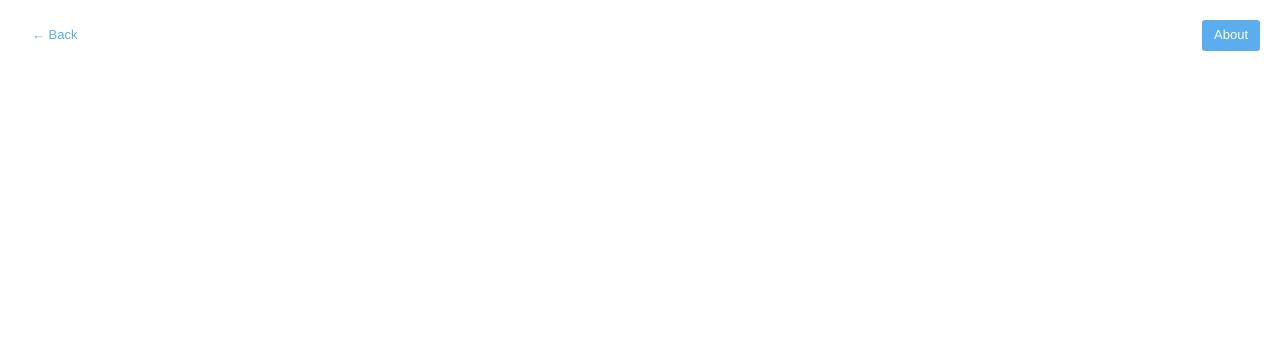
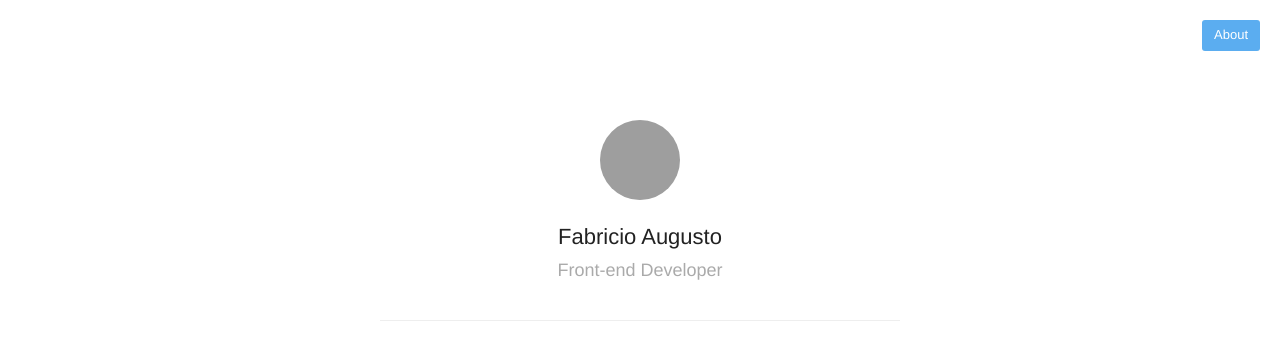
Before and after one commit to fabricionaweb/fabricionaweb.github.io, a website with bundled scripts: page index.html in a window 1280 px wide. Built offline with nearby package versions, Linux system fonts and the light colour scheme; grey boxes are pictures that could not be loaded.

Commit message:
create profile and setup preact-router

```diff
--- a/components/App.mjs
+++ b/components/App.mjs
@@ -1,9 +1,16 @@
 import { html } from '/packages/preact.mjs'
+import Router from '/packages/router.mjs'
 import Nav from '/components/Nav.mjs'
+import Home from '/components/Home.mjs'
 
 const App = () => html`
   <div class="app">
     <${Nav} />
+    <main class="main">
+      <${Router}>
+        <${Home} default />
+      <//>
+    </main>
   </div>
 `
 
--- /dev/null
+++ b/components/Home.mjs
@@ -0,0 +1,14 @@
+import { html } from '/packages/preact.mjs'
+import Profile from '/components/Profile.mjs'
+
+const Home = () => html`
+  <div class="Home">
+    <${Profile}
+      name="Fabricio Augusto"
+      role="Front-end Developer"
+      picture="//gravatar.com/avatar/79fb5298a62cdfdc0d16b46e44c5bfab.jpg?s=200"
+    />
+  </div>
+`
+
+export default Home
--- a/components/Nav.mjs
+++ b/components/Nav.mjs
@@ -2,7 +2,6 @@ import { html } from '/packages/preact.mjs'
 
 const Nav = () => html`
   <nav class="nav">
-    <a href="/" class="nav__item">← Back</a>
     <a href="/about" class="nav__item nav__item--about">About</a>
   </nav>
 `
--- /dev/null
+++ b/components/Profile.mjs
@@ -0,0 +1,13 @@
+import { html } from '/packages/preact.mjs'
+
+const Profile = ({ name, role, picture }) => html`
+  <header class="profile">
+    <a href="/">
+      <img class="profile__picture" src=${picture} />
+    </a>
+    <h1 class="profile__name">${name}</h1>
+    <p class="profile__role">${role}</p>
+  </header>
+`
+
+export default Profile
--- a/style.css
+++ b/style.css
@@ -30,7 +30,7 @@ a {
     text-decoration: underline;
   }
 
-.wrapper {
+.main {
   margin: 0 auto;
   max-width: 600px;
   padding: 0 20px;
@@ -40,6 +40,7 @@ a {
 .nav {
   padding: 20px;
   display: flex;
+  flex-direction: row-reverse;
   width: 100%;
   justify-content: space-between;
 }
@@ -56,13 +57,41 @@ a {
       color: var(--color-white);
     }
 
+.profile {
+  text-align: center;
+  padding: 50px 0 40px;
+  margin-bottom: 40px;
+  border-bottom: 1px solid var(--color-slight);
+}
+  .profile__picture {
+    background-color: var(--color-slight);
+    height: 80px;
+    width: 80px;
+    border-radius: 50%;
+  }
+  .profile__name {
+    font-size: 22px;
+    font-weight: 400;
+    color: var(--color-dark);
+    margin: 20px 0 10px;
+  }
+  .profile__role {
+    font-size: 18px;
+    font-weight: 300;
+    color: var(--color-light);
+    margin: 0;
+  }
+
 @media (min-width: 540px) {
-  .wrapper {
+  .main {
     padding: 0 40px;
   }
 }
 
 @media (min-width: 940px) {
+  .main {
+    margin-top: 70px;
+  }
   .nav {
     position: fixed;
     top: 0;
```
